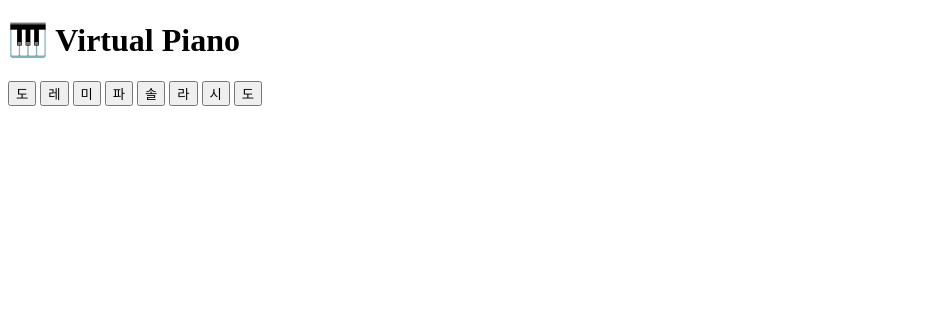
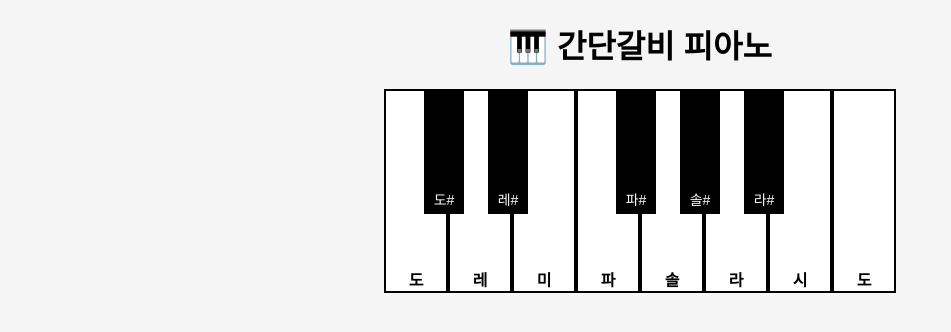
Before and after one commit to Arne919/piano, a plain HTML site: page index.html in a window 1280 px wide. Shown: the whole page, without its empty margins (0-951 px from the left). Drawn offline with Linux system fonts and the light colour scheme.

Commit message:
feat: 간단갈비 피아노

```diff
--- a/index.html
+++ b/index.html
@@ -3,21 +3,45 @@
 <head>
     <meta charset="UTF-8">
     <meta name="viewport" content="width=device-width, initial-scale=1.0">
-    <title>Virtual Piano</title>
-    <link rel="stylesheet" href="styles.css">
+    <title>심심해서 만든 피아노</title>
+    <link rel="stylesheet" href="style.css">
     <script defer src="piano.js"></script>
+    <!-- 파비콘 설정 (png) -->
+    <link rel="icon" type="image/png" href="piano.png">
 </head>
 <body>
-    <h1>🎹 Virtual Piano</h1>
+    <h1>🎹 간단갈비 피아노</h1>
     <div class="piano">
-        <button class="key white" data-note="C">도</button>
-        <button class="key white" data-note="D">레</button>
-        <button class="key white" data-note="E">미</button>
-        <button class="key white" data-note="F">파</button>
-        <button class="key white" data-note="G">솔</button>
-        <button class="key white" data-note="A">라</button>
-        <button class="key white" data-note="B">시</button>
-        <button class="key white" data-note="C_high">도</button>
+        <!-- 흰 건반 -->
+        <div class="key-container">
+            <div class="key white" data-note="C4">도</div>
+            <div class="key black" data-note="C#4">도#</div>
+        </div>
+        <div class="key-container">
+            <div class="key white" data-note="D4">레</div>
+            <div class="key black" data-note="D#4">레#</div>
+        </div>
+        <div class="key-container">
+            <div class="key white" data-note="E4">미</div>
+        </div>
+        <div class="key-container">
+            <div class="key white" data-note="F4">파</div>
+            <div class="key black" data-note="F#4">파#</div>
+        </div>
+        <div class="key-container">
+            <div class="key white" data-note="G4">솔</div>
+            <div class="key black" data-note="G#4">솔#</div>
+        </div>
+        <div class="key-container">
+            <div class="key white" data-note="A4">라</div>
+            <div class="key black" data-note="A#4">라#</div>
+        </div>
+        <div class="key-container">
+            <div class="key white" data-note="B4">시</div>
+        </div>
+        <div class="key-container">
+            <div class="key white" data-note="C5">도</div>
+        </div>
     </div>
 </body>
 </html>
--- a/piano.js
+++ b/piano.js
@@ -1,16 +1,22 @@
 // 각 키에 해당하는 소리 파일 매핑
 const sounds = {
-  C: "sounds/C.mp3",
-  D: "sounds/D.mp3",
-  E: "sounds/E.mp3",
-  F: "sounds/F.mp3",
-  G: "sounds/G.mp3",
-  A: "sounds/A.mp3",
-  B: "sounds/B.mp3",
-  C_high: "sounds/C_high.mp3"
+  C4: "sounds/C4.mp3",
+  "C#4": "sounds/C-sharp4.mp3",  // 변경됨
+  D4: "sounds/D4.mp3",
+  "D#4": "sounds/D-sharp4.mp3",  // 변경됨
+  E4: "sounds/E4.mp3",
+  F4: "sounds/F4.mp3",
+  "F#4": "sounds/F-sharp4.mp3",  // 변경됨
+  G4: "sounds/G4.mp3",
+  "G#4": "sounds/G-sharp4.mp3",  // 변경됨
+  A4: "sounds/A4.mp3",
+  "A#4": "sounds/A-sharp4.mp3",  // 변경됨
+  B4: "sounds/B4.mp3",
+  C5: "sounds/C5.mp3"
 };
 
-// 키보드와 버튼 클릭 이벤트 연결
+
+// 마우스로 클릭하면 소리 재생
 document.querySelectorAll(".key").forEach(key => {
   key.addEventListener("click", () => playSound(key.dataset.note));
 });
@@ -18,14 +24,19 @@ document.querySelectorAll(".key").forEach(key => {
 // 키보드 입력 이벤트 처리
 document.addEventListener("keydown", (event) => {
   const keyMap = {
-      "a": "C",
-      "s": "D",
-      "d": "E",
-      "f": "F",
-      "g": "G",
-      "h": "A",
-      "j": "B",
-      "k": "C_high"
+      "a": "C4",
+      "w": "C#4",
+      "s": "D4",
+      "e": "D#4",
+      "d": "E4",
+      "f": "F4",
+      "t": "F#4",
+      "g": "G4",
+      "y": "G#4",
+      "h": "A4",
+      "u": "A#4",
+      "j": "B4",
+      "k": "C5"
   };
 
   const note = keyMap[event.key];
--- a/style.css
+++ b/style.css
@@ -6,20 +6,62 @@ body {
 
 .piano {
   display: flex;
+  position: relative;
   justify-content: center;
   margin-top: 20px;
+  user-select: none;
 }
 
-.key {
+/* 흰 건반을 감싸는 컨테이너 */
+.key-container {
+  position: relative;
+  display: flex;
+  flex-direction: column;
+  align-items: center;
+}
+
+/* 흰 건반 스타일 */
+.key.white {
   width: 60px;
   height: 200px;
-  margin: 2px;
-  border: 1px solid black;
+  border: 2px solid black;
   background-color: white;
-  font-size: 18px;
+  display: flex;
+  align-items: flex-end;
+  justify-content: center;
+  font-size: 16px;
+  font-weight: bold;
   cursor: pointer;
+  position: relative;
 }
 
-.key:active {
+/* 흰 건반 클릭 효과 */
+.key.white:active {
   background-color: lightgray;
 }
+
+/* 검은 건반 스타일 */
+.key.black {
+  width: 40px;
+  height: 120px;
+  background-color: black;
+  position: absolute;
+  top: 0;
+  left: 40px; /* 흰 건반 중앙에 위치 */
+  z-index: 2;
+  cursor: pointer;
+
+  /* 검은 건반 글씨 스타일 */
+  color: white; /* 글씨를 흰색으로 */
+  font-size: 14px; /* 글씨 크기 조정 */
+  display: flex;
+  align-items: flex-end;
+  justify-content: center;
+  padding-bottom: 5px; /* 글씨를 아래쪽으로 정렬 */
+}
+
+/* B, E에는 검은 건반이 없으므로 보이지 않게 설정 */
+.key-container:nth-child(3) .key.black, /* E */
+.key-container:nth-child(7) .key.black { /* B */
+  display: none;
+}
```
Also changed, not shown: piano.png (added), 10 other files.
